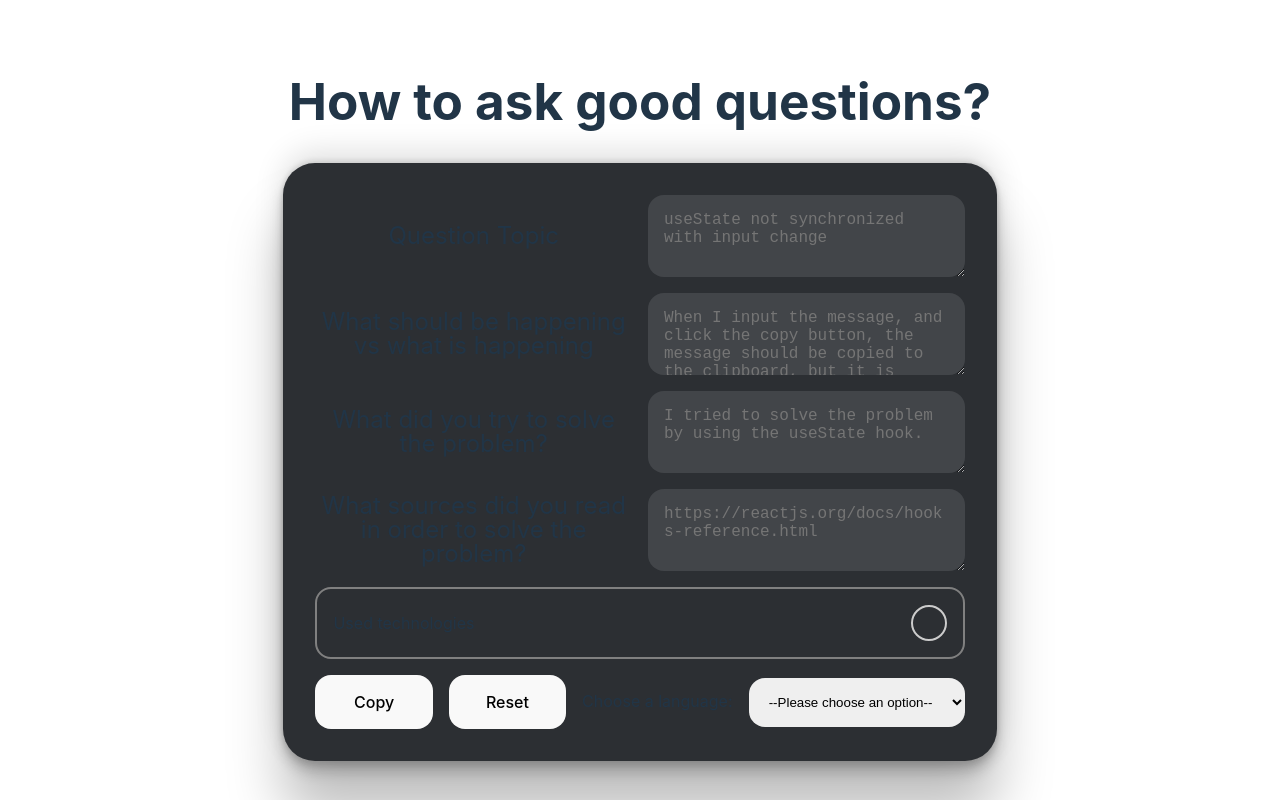
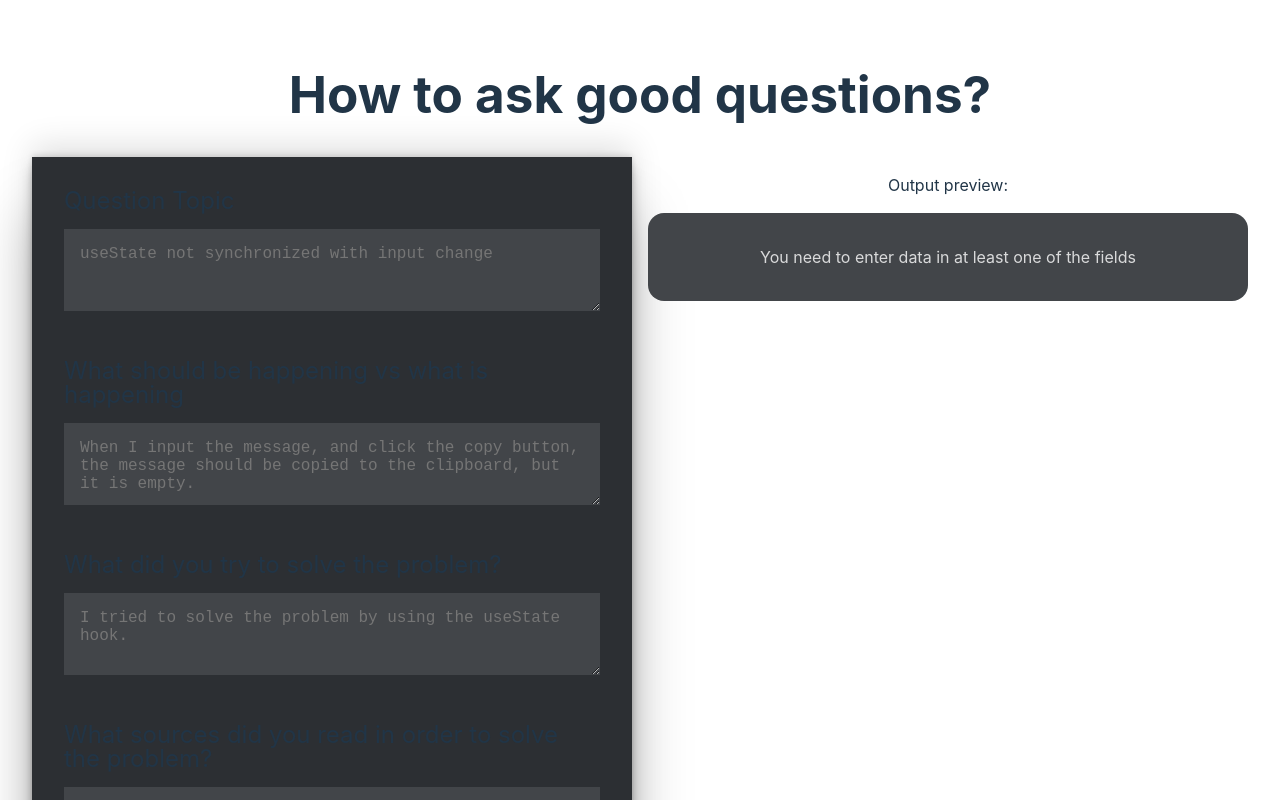
Before and after one commit to goodideagiver/how-to-ask-good-questions, a React (Vite) app: page / in a window 1280 px wide. Shown: the top 800 px of the page. Built offline with nearby package versions, Linux system fonts and the light colour scheme.

Commit message:
Update layout styles

```diff
--- a/public/locales/en/translation.json
+++ b/public/locales/en/translation.json
@@ -28,5 +28,6 @@
     "reset": "Reset"
   },
   "chooseLanguage": "Choose a language",
-  "outputPreview": "Output preview"
+  "outputPreview": "Output preview",
+  "noData": "You need to enter data in at least one of the fields"
 }
--- a/public/locales/pl/translation.json
+++ b/public/locales/pl/translation.json
@@ -28,5 +28,6 @@
     "reset": "Wyczyść"
   },
   "chooseLanguage": "Wybierz język",
-  "outputPreview": "Podgląd"
+  "outputPreview": "Podgląd",
+    "noData": "Musisz wypełnić przynajmniej jedno pole."
 }
--- a/src/App.scss
+++ b/src/App.scss
@@ -1,41 +1,12 @@
 #root {
-  max-width: 1280px;
-  margin: 0 auto;
-  padding: 2rem;
-  text-align: center;
-}
+	max-width: 1280px;
+	margin: 0 auto;
+	padding: 2rem;
+	width: 100%;
 
-.logo {
-  height: 6em;
-  padding: 1.5em;
-  will-change: filter;
-}
-.logo:hover {
-  filter: drop-shadow(0 0 2em #646cffaa);
-}
-.logo.react:hover {
-  filter: drop-shadow(0 0 2em #61dafbaa);
-}
-
-@keyframes logo-spin {
-  from {
-    transform: rotate(0deg);
-  }
-  to {
-    transform: rotate(360deg);
-  }
-}
-
-@media (prefers-reduced-motion: no-preference) {
-  a:nth-of-type(2) .logo {
-    animation: logo-spin infinite 20s linear;
-  }
+	text-align: center;
 }
 
 .card {
-  padding: 2em;
+	padding: 2em;
 }
-
-.read-the-docs {
-  color: #888;
-}
--- a/src/App.tsx
+++ b/src/App.tsx
@@ -7,10 +7,10 @@ function App() {
 	const { t } = useTranslation();
 
 	return (
-		<div>
+		<>
 			<h1>{t('mainTitle')}</h1>
 			<QuestionForm />
-		</div>
+		</>
 	);
 }
 
--- a/src/components/QuestionForm/FormTextarea/FormTextarea.module.scss
+++ b/src/components/QuestionForm/FormTextarea/FormTextarea.module.scss
@@ -1,21 +1,23 @@
 .root {
 	display: grid;
-	grid-template-columns: repeat(auto-fit, minmax(200px, 1fr));
+
 	gap: 1rem;
 	align-items: center;
 	> * {
 		flex: 1;
 	}
+
+	margin-bottom: 2rem;
 }
 
 .label {
 	font-size: 1.5rem;
+	text-align: start;
 }
 
 .textarea {
 	font-size: 1rem;
 	padding: 1rem;
-	border-radius: 1rem;
 	resize: vertical;
 	max-height: 150px;
 	min-height: 50px;
@@ -23,3 +25,17 @@
 	background-color: #424549;
 	border: 0;
 }
+
+.animate {
+	animation: animate 0.3s ease-in-out;
+}
+
+@keyframes animate {
+	from {
+		opacity: 0;
+		transform: translate3d(0, -10px, 0);
+	}
+	to {
+		transform: translate3d(0, 0, 0);
+	}
+}
--- a/src/components/QuestionForm/FormTextarea/FormTextarea.tsx
+++ b/src/components/QuestionForm/FormTextarea/FormTextarea.tsx
@@ -8,6 +8,7 @@ type Props = {
 	value: string;
 	label: string;
 	objectKey: string;
+	animate?: boolean;
 };
 
 export const FormTextarea = ({
@@ -16,6 +17,7 @@ export const FormTextarea = ({
 	value,
 	label,
 	objectKey,
+	animate = false,
 }: Props) => {
 	const inputId = useId();
 
@@ -23,8 +25,10 @@ export const FormTextarea = ({
 		onChange(label, event.target.value, objectKey);
 	};
 
+	const rootClassNames = `${classes.root} ${animate ? classes.animate : ''}`;
+
 	return (
-		<div className={classes.root}>
+		<div className={rootClassNames}>
 			<label className={classes.label} htmlFor={inputId}>
 				{label}
 			</label>
--- a/src/components/QuestionForm/OptionalInput/OptionalInput.module.scss
+++ b/src/components/QuestionForm/OptionalInput/OptionalInput.module.scss
@@ -3,14 +3,16 @@
 	gap: 1rem;
 	justify-content: space-between;
 	align-items: center;
-
-	padding: 1rem;
-	border: 2px gray solid;
-	border-radius: 1rem;
+	position: relative;
 }
 
 .label {
 	cursor: pointer;
+	width: 100%;
+	height: 100%;
+	padding: 1rem 0;
+	font-size: 1.5rem;
+	text-align: start;
 }
 
 .circle {
--- a/src/components/QuestionForm/QuestionForm.module.scss
+++ b/src/components/QuestionForm/QuestionForm.module.scss
@@ -1,7 +1,6 @@
 .root {
 	background-color: #2c2f33;
 	padding: 2rem;
-	border-radius: 2rem;
 
 	display: flex;
 	gap: 1rem;
@@ -24,6 +23,11 @@
 	animation: outputReveal 2s ease-in-out;
 }
 
+.empty {
+	opacity: 0.8;
+	text-align: center;
+}
+
 @keyframes outputReveal {
 	from {
 		opacity: 0;
--- a/src/components/QuestionForm/QuestionForm.tsx
+++ b/src/components/QuestionForm/QuestionForm.tsx
@@ -2,6 +2,7 @@ import { useEffect } from 'react';
 import { useTranslation } from 'react-i18next';
 import ReactMarkdown from 'react-markdown';
 import { LanguageSelect } from '../LanguageSelect/LanguageSelect';
+import { WindowLayout } from '../WindowLayout/WindowLayout';
 import { FormTextarea } from './FormTextarea/FormTextarea';
 import { FormTextareas } from './FormTextareas/FormTextareas';
 import { OptionalInput } from './OptionalInput/OptionalInput';
@@ -35,6 +36,7 @@ export const QuestionForm = () => {
 	}, [t]);
 
 	return (
+		<WindowLayout>
 			<form className={classes.root}>
 				<FormTextareas
 					onChange={setInputValue}
@@ -45,6 +47,7 @@ export const QuestionForm = () => {
 					onHide={() => removeInput('technologies')}
 				>
 					<FormTextarea
+						animate={true}
 						label={t('inputs.technologies.label')}
 						placeholder={t('inputs.technologies.placeholder')}
 						value={questionInputsState?.technologies?.value || ''}
@@ -61,14 +64,18 @@ export const QuestionForm = () => {
 					</button>
 					<LanguageSelect />
 				</div>
-			{message && message.trim().length && (
+			</form>
+
 			<div>
 				<p>{t('outputPreview')}:</p>
 				<p className={classes.output}>
+					{message && message.trim().length ? (
 						<ReactMarkdown>{message}</ReactMarkdown>
+					) : (
+						<p className={classes.empty}>{t('noData')}</p>
+					)}
 				</p>
 			</div>
-			)}
-		</form>
+		</WindowLayout>
 	);
 };
--- /dev/null
+++ b/src/components/WindowLayout/WindowLayout.module.scss
@@ -0,0 +1,7 @@
+.root {
+	display: grid;
+	grid-template-columns: repeat(auto-fit, minmax(300px, 1fr));
+	gap: 1rem;
+
+	width: 100%;
+}
--- /dev/null
+++ b/src/components/WindowLayout/WindowLayout.tsx
@@ -0,0 +1,9 @@
+import { ReactNode } from 'react';
+import classes from './WindowLayout.module.scss';
+
+type Props = {
+	children: ReactNode;
+};
+export const WindowLayout = ({ children }: Props) => {
+	return <div className={classes.root}>{children}</div>;
+};
--- a/src/index.scss
+++ b/src/index.scss
@@ -33,7 +33,6 @@ body {
 	display: flex;
 	place-items: center;
 	min-width: 320px;
-	min-height: 100vh;
 }
 
 h1 {
```
Lines whose indentation alone changed are shown as unchanged.
